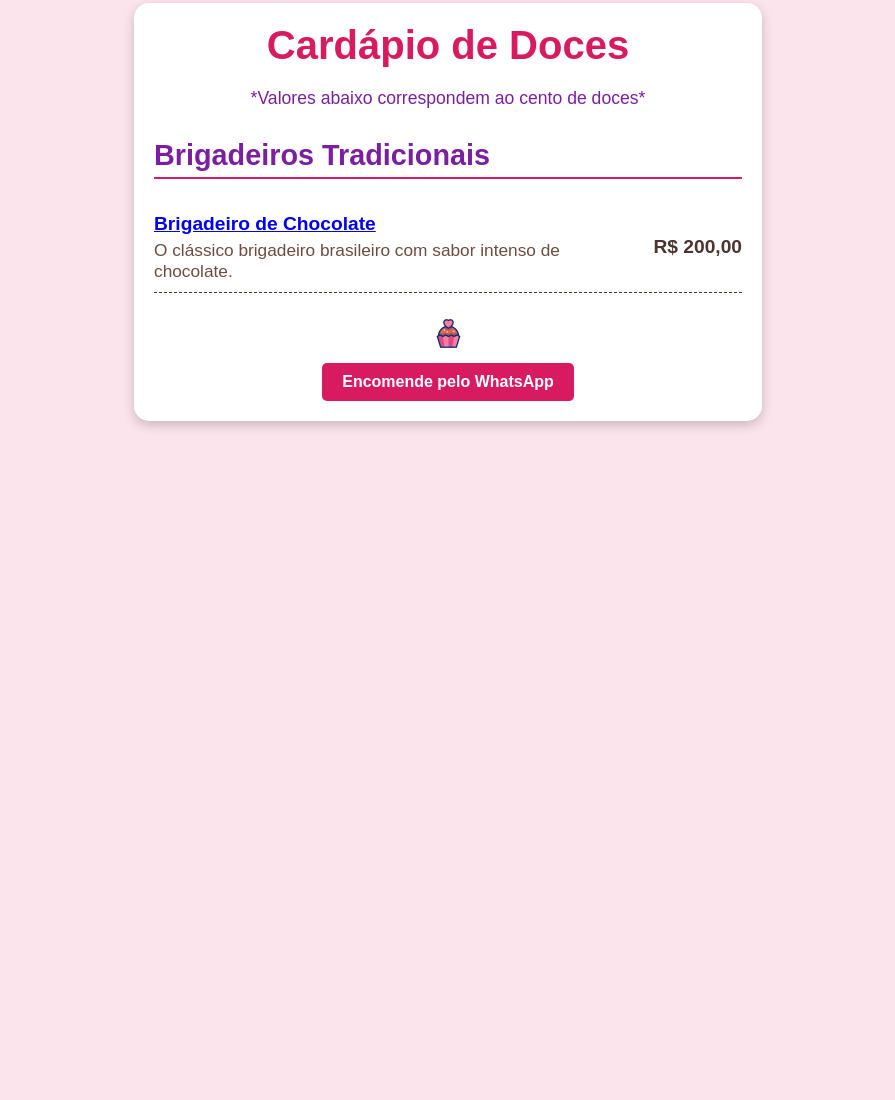
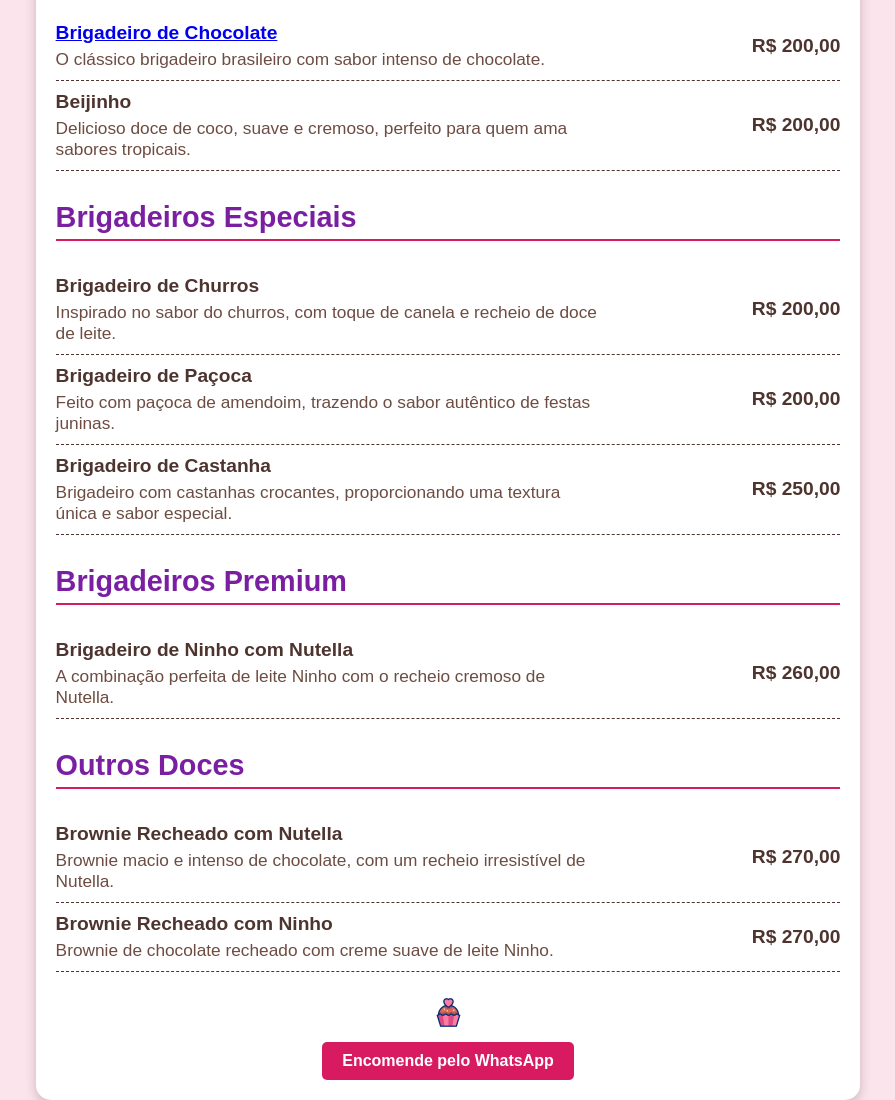
Before and after one commit to vinnii30014/menu, a plain HTML site: page index.html in a window 1280 px wide. Shown: the part 188-1288 px from the top of the page, without its empty margins (192-1087 px from the left). Before the commit the page ends 800 px from the top, so only its background shows below. Drawn offline with Linux system fonts and the light colour scheme.

Commit message:
index.html

```diff
--- a/index.html
+++ b/index.html
@@ -131,7 +131,62 @@
             </div>
             <span class="price">R$ 200,00</span>
         </div>
-        <!-- Outros produtos -->
+        <div class="item">
+            <div class="name-description">
+                <span class="name">Beijinho</span>
+                <div class="description">Delicioso doce de coco, suave e cremoso, perfeito para quem ama sabores tropicais.</div>
+            </div>
+            <span class="price">R$ 200,00</span>
+        </div>
+
+        <h2>Brigadeiros Especiais</h2>
+        <div class="item">
+            <div class="name-description">
+                <span class="name">Brigadeiro de Churros</span>
+                <div class="description">Inspirado no sabor do churros, com toque de canela e recheio de doce de leite.</div>
+            </div>
+            <span class="price">R$ 200,00</span>
+        </div>
+        <div class="item">
+            <div class="name-description">
+                <span class="name">Brigadeiro de Paçoca</span>
+                <div class="description">Feito com paçoca de amendoim, trazendo o sabor autêntico de festas juninas.</div>
+            </div>
+            <span class="price">R$ 200,00</span>
+        </div>
+        <div class="item">
+            <div class="name-description">
+                <span class="name">Brigadeiro de Castanha</span>
+                <div class="description">Brigadeiro com castanhas crocantes, proporcionando uma textura única e sabor especial.</div>
+            </div>
+            <span class="price">R$ 250,00</span>
+        </div>
+
+        <h2>Brigadeiros Premium</h2>
+        <div class="item">
+            <div class="name-description">
+                <span class="name">Brigadeiro de Ninho com Nutella</span>
+                <div class="description">A combinação perfeita de leite Ninho com o recheio cremoso de Nutella.</div>
+            </div>
+            <span class="price">R$ 260,00</span>
+        </div>
+
+        <h2>Outros Doces</h2>
+        <div class="item">
+            <div class="name-description">
+                <span class="name">Brownie Recheado com Nutella</span>
+                <div class="description">Brownie macio e intenso de chocolate, com um recheio irresistível de Nutella.</div>
+            </div>
+            <span class="price">R$ 270,00</span>
+        </div>
+        <div class="item">
+            <div class="name-description">
+                <span class="name">Brownie Recheado com Ninho</span>
+                <div class="description">Brownie de chocolate recheado com creme suave de leite Ninho.</div>
+            </div>
+            <span class="price">R$ 270,00</span>
+        </div>
+
         <div class="footer">
             <img src="https://vinnii30014.github.io/menu/cupcake_15745136.gif" alt="Cupcake Icon" class="icon">
             <a href="https://wa.me/5569992596887" class="order-button">Encomende pelo WhatsApp</a>
```
